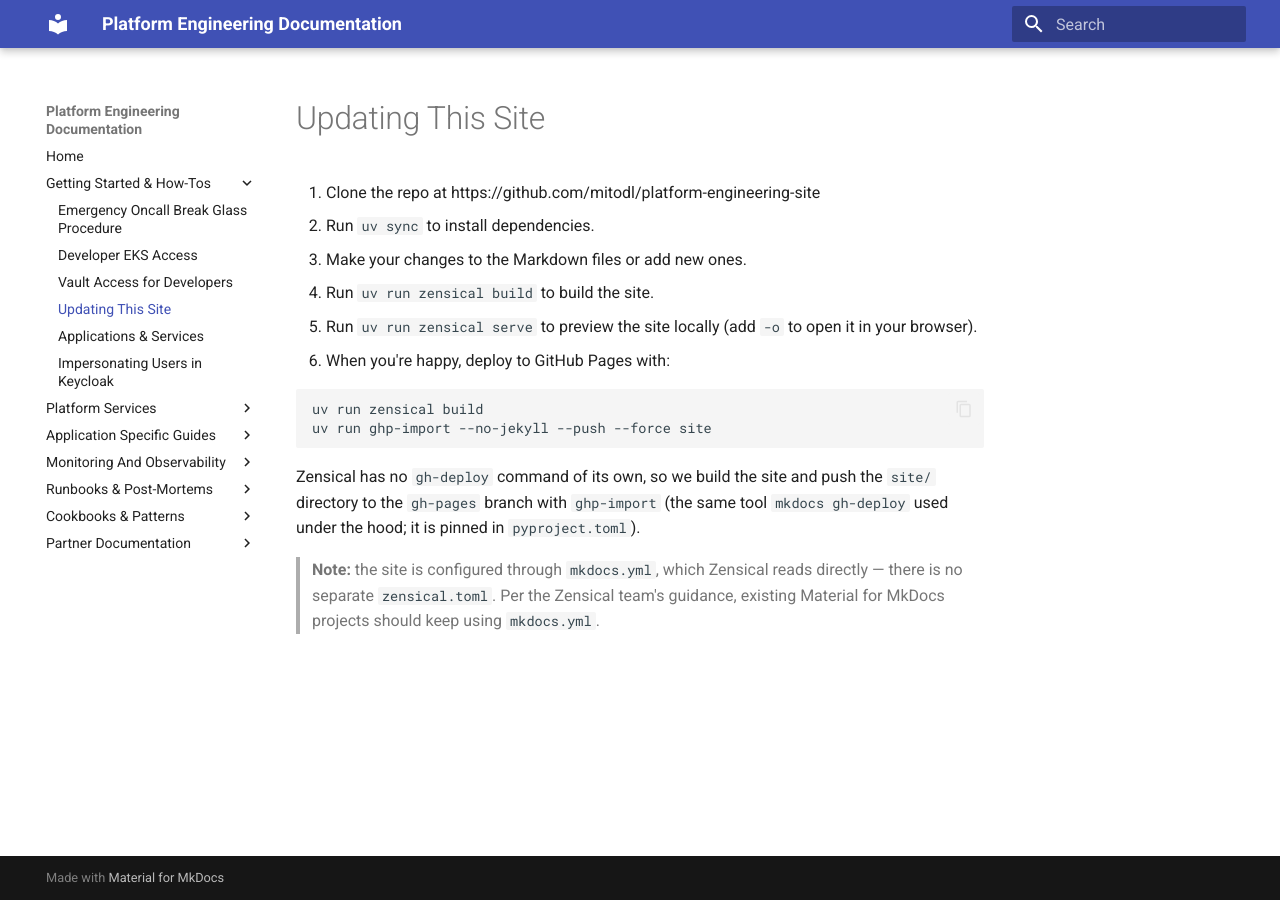
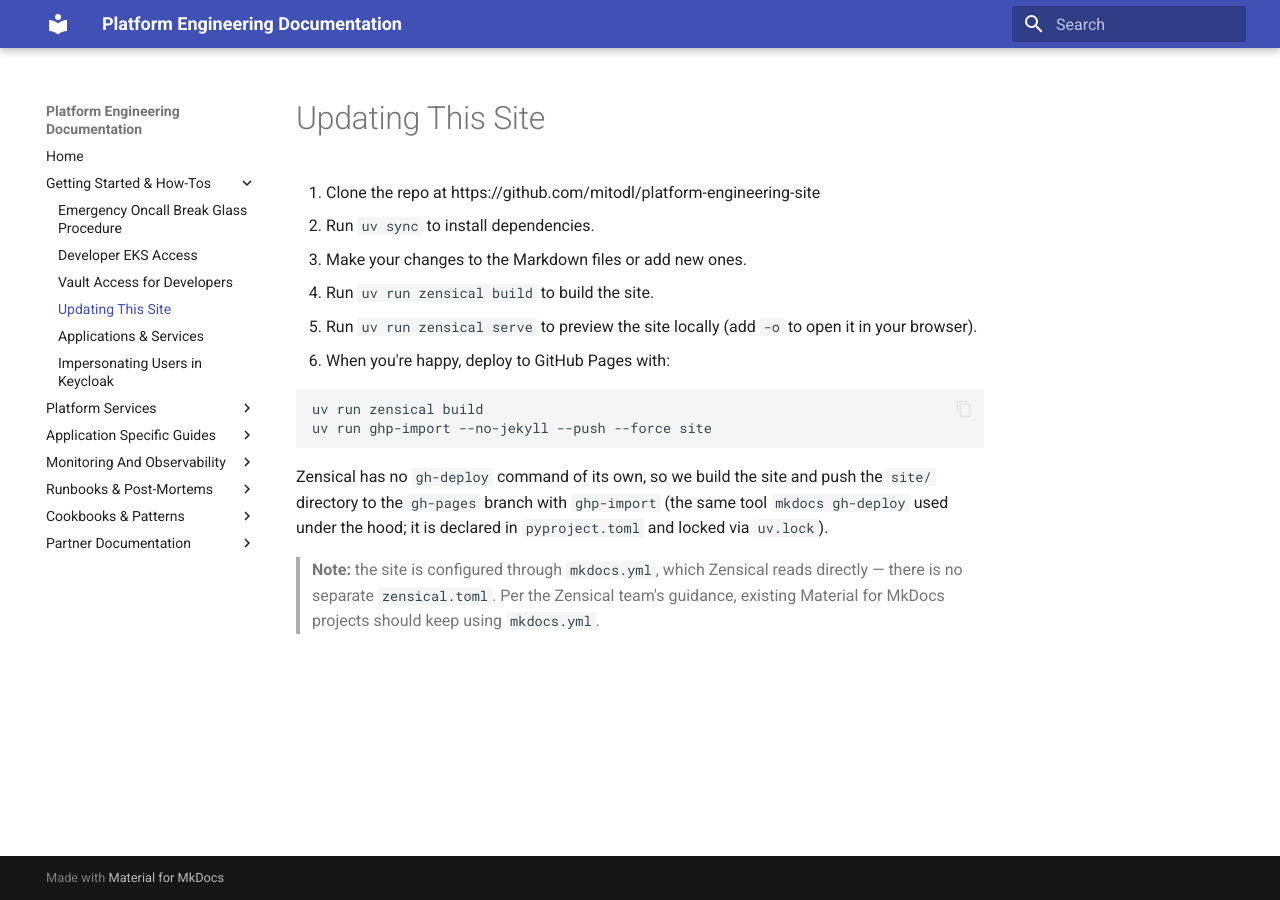
Before and after one commit to mitodl/platform-engineering-site, an MkDocs documentation site: the page built from docs/getting_started_and_how_tos/update_this_site.md, in a window 1280 px wide. Built offline with MkDocs 1.6.1 and Material for MkDocs 9.7.7, drawn with Linux system fonts in a browser that asks for light colours.

Commit message:
Address review: bash lang on deploy block, accurate ghp-import wording
Co-Authored-By: Claude Opus 4.8 (1M context) <noreply@anthropic.com>

````diff
--- a/docs/getting_started_and_how_tos/update_this_site.md
+++ b/docs/getting_started_and_how_tos/update_this_site.md
@@ -5,14 +5,15 @@
 5. Run `uv run zensical serve` to preview the site locally (add `-o` to open it in your browser).
 6. When you're happy, deploy to GitHub Pages with:
 
-   ```
+   ```bash
    uv run zensical build
    uv run ghp-import --no-jekyll --push --force site
    ```
 
    Zensical has no `gh-deploy` command of its own, so we build the site and push
    the `site/` directory to the `gh-pages` branch with `ghp-import` (the same tool
-   `mkdocs gh-deploy` used under the hood; it is pinned in `pyproject.toml`).
+   `mkdocs gh-deploy` used under the hood; it is declared in `pyproject.toml` and
+   locked via `uv.lock`).
 
 > **Note:** the site is configured through `mkdocs.yml`, which Zensical reads
 > directly — there is no separate `zensical.toml`. Per the Zensical team's
````
